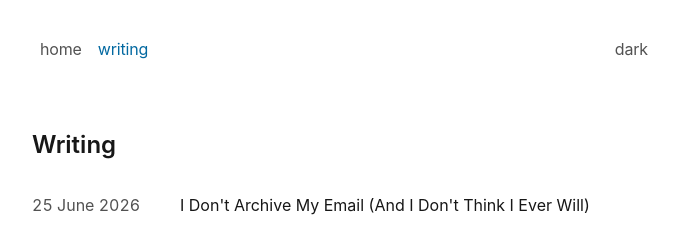
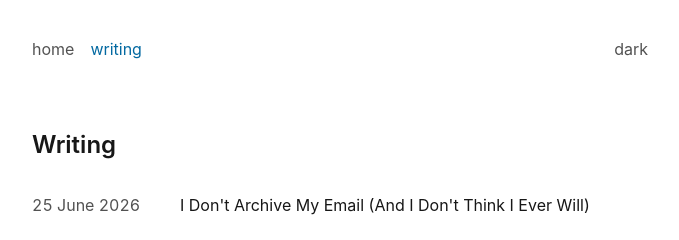
Before and after one commit to mroyme/website, an Astro site: page /blog in a window 1280 px wide. Shown: the top 240 px of the page, 296-975 px from the left. Built offline with nearby package versions, Linux system fonts and the light colour scheme; Astro itself is replaced by a stand-in of ours.

Commit message:
style: adjust header link spacing

```diff
--- a/src/components/Header.astro
+++ b/src/components/Header.astro
@@ -48,7 +48,6 @@ import HeaderLink from "./HeaderLink.astro";
     margin: 2rem auto 4rem;
     max-width: 40rem;
     padding: 0 0.5rem;
-    letter-spacing: -0.01em;
   }
 
   nav {
@@ -59,6 +58,7 @@ import HeaderLink from "./HeaderLink.astro";
 
   div {
     display: flex;
+    gap: 1rem;
   }
 
   button {
--- a/src/components/HeaderLink.astro
+++ b/src/components/HeaderLink.astro
@@ -21,7 +21,7 @@ const isActive = href === pathname || href === "/" + (subpath?.[0] || "");
   a {
     display: flex;
     border-radius: 0.125rem;
-    padding: 0.25rem 0.5rem;
+    padding: 0.25rem 0;
     color: var(--muted);
     text-decoration: none;
     transition: color 150ms ease;
```
